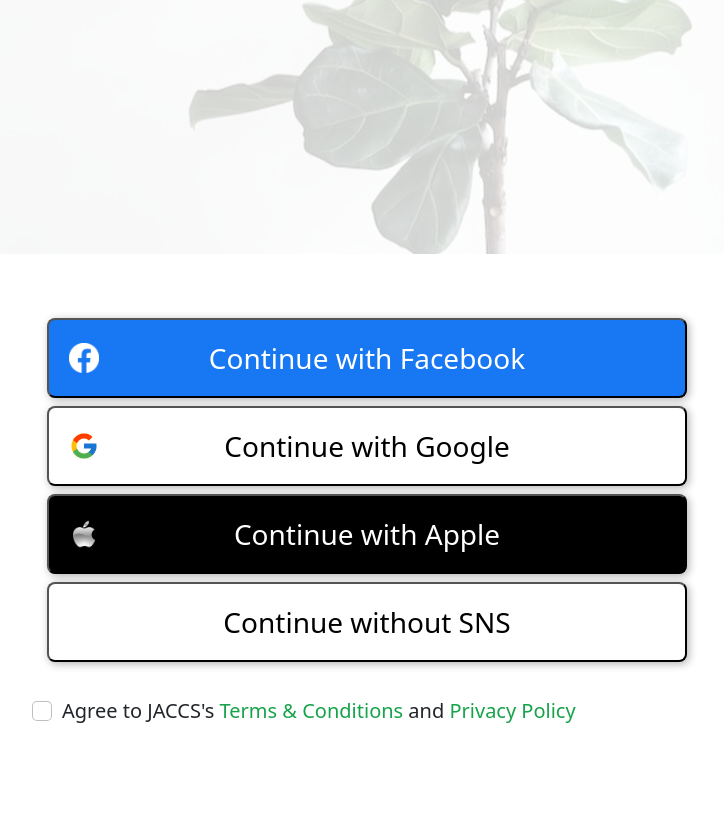
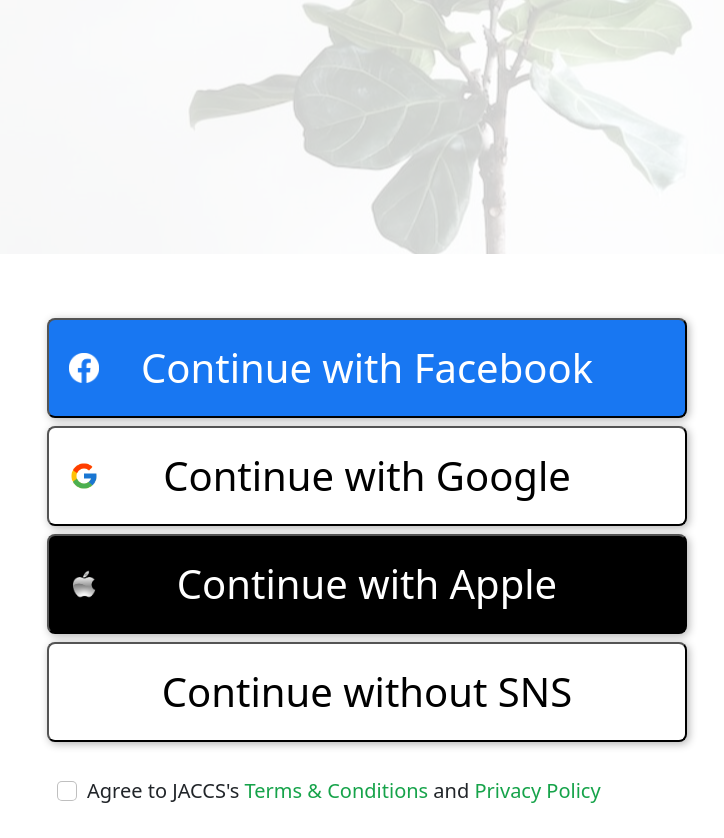
Before and after one commit to michi0106/michi0106.github.io, a plain HTML site: page SocialAuth.html in a window 1280 px wide. Shown: the part 646-1484 px from the top of the page, without its empty margins (273-997 px from the left). Before the commit the page ends 1404 px from the top, so only its background shows below. Drawn offline with nearby package versions, Linux system fonts and the light colour scheme.

Commit message:
Update SocialAuth.css

```diff
--- a/css/SocialAuth.css
+++ b/css/SocialAuth.css
@@ -32,7 +32,7 @@
 
 .facebook {
   width: 80%;
-  height: 80px;
+  height: 100px;
   color: white; /* 文字色 */
   padding: 15px 32px; /* パディング */
   text-align: center; /* 文字のアライメント */
@@ -41,12 +41,12 @@
   border-radius: 8px; /* ボタンの角丸 */
   box-shadow: 2px 2px 8px rgba(0, 0, 0, 0.3); /* 影 */
   background: #1877F2 url(../img/Facebook.png) no-repeat 20px center / 30px auto;
-  font-size: 28px;
+  font-size: 40px;
 }
 
 .Google {
   width: 80%;
-  height: 80px;
+  height: 100px;
   color: #000000; /* 文字色 */
   padding: 15px 32px; /* パディング */
   text-align: center; /* 文字のアライメント */
@@ -55,12 +55,12 @@
   border-radius: 8px; /* ボタンの角丸 */
   box-shadow: 2px 2px 8px rgba(0, 0, 0, 0.3); /* 影 */
   background: white  url(../img/Google.png) no-repeat 20px center / 30px auto;
-  font-size: 28px;
+  font-size: 40px;
 }
 
 .Apple {
   width: 80%;
-  height: 80px;
+  height: 100px;
   color: white; /* 文字色 */
   padding: 15px 32px; /* パディング */
   text-align: center; /* 文字のアライメント */
@@ -69,12 +69,12 @@
   border-radius: 8px; /* ボタンの角丸 */
   box-shadow: 2px 2px 8px rgba(0, 0, 0, 0.3); /* 影 */
   background: black  url(../img/Apple.png) no-repeat 20px center / 30px auto;
-  font-size: 28px;
+  font-size: 40px;
 }
 
 .NoSNS {
   width: 80%;
-  height: 80px;
+  height: 100px;
   background-color: white;
   color: #000000; /* 文字色 */
   padding: 15px 32px; /* パディング */
@@ -83,11 +83,11 @@
   cursor: pointer; /* カーソル */
   border-radius: 8px; /* ボタンの角丸 */
   box-shadow: 2px 2px 8px rgba(0, 0, 0, 0.3); /* 影 */
-  font-size: 28px;
+  font-size: 40px;
 }
 
 .form-check {
-  padding-left: 95px; /*チェックボックスの位置を調整*/
+  padding-left: 120px; /*チェックボックスの位置を調整*/
 }
 
 span {
```
